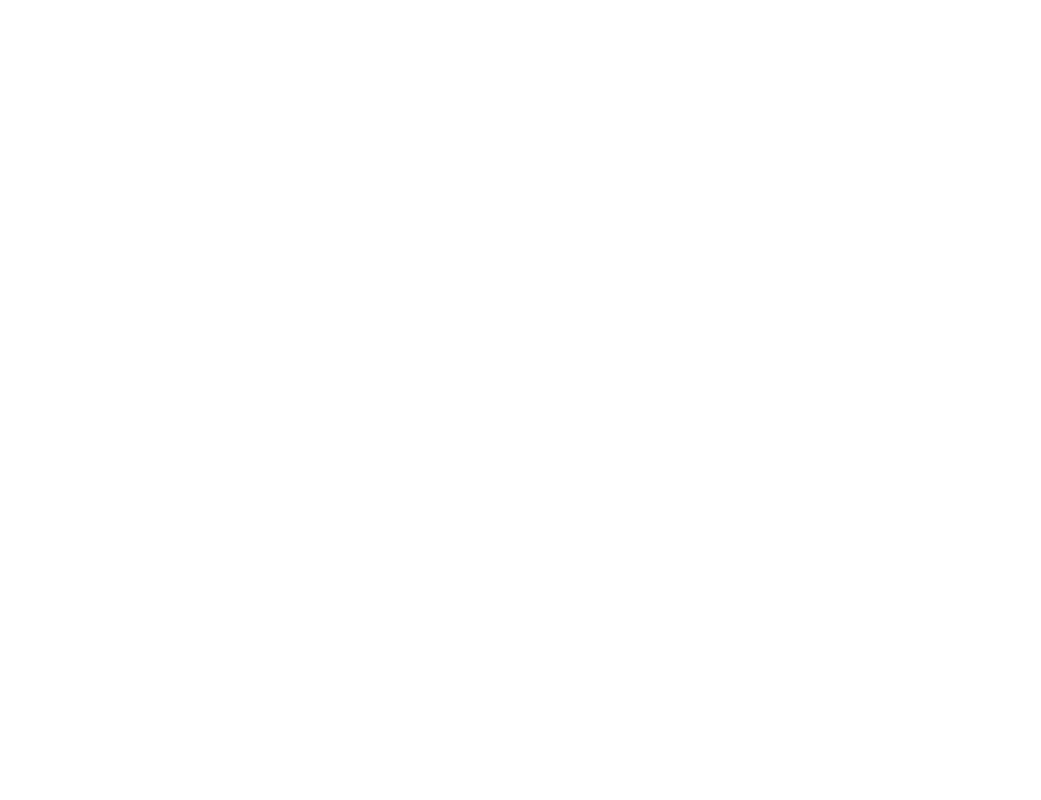
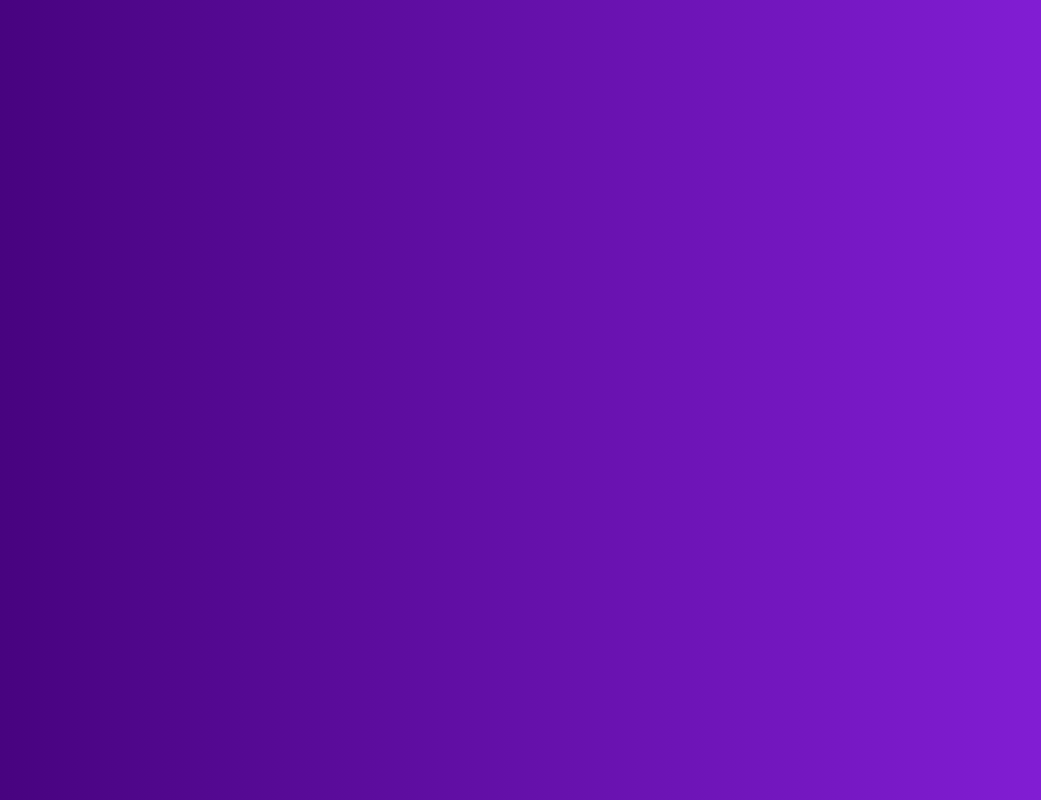
Before and after one commit to IlyaKrapivnoy/react_book_search_app, a React (Create React App) app: page / in a window 1280 px wide. Shown: the whole page, without its empty margins (119-1160 px from the left). Built offline with nearby package versions, Linux system fonts and the light colour scheme.

Commit message:
add basic styles

```diff
--- a/src/App.css
+++ b/src/App.css
@@ -1,38 +1,14 @@
+@import url("https://fonts.googleapis.com/css2?family=Nunito:wght@400;700&display=swap");
 .App {
-  text-align: center;
+  width: 100vw;
+  height: 100vh;
+  display: flex;
+  align-items: center;
+  flex-direction: column;
+  font-family: "Nunito", sans-serif;
+  background: linear-gradient(90deg, #410076, #8820dd);
 }
-
-.App-logo {
-  height: 40vmin;
-  pointer-events: none;
+body {
+  padding: 0;
+  margin: 0;
 }
-
-@media (prefers-reduced-motion: no-preference) {
-  .App-logo {
-    animation: App-logo-spin infinite 20s linear;
-  }
-}
-
-.App-header {
-  background-color: #282c34;
-  min-height: 100vh;
-  display: flex;
-  flex-direction: column;
-  align-items: center;
-  justify-content: center;
-  font-size: calc(10px + 2vmin);
-  color: white;
-}
-
-.App-link {
-  color: #61dafb;
-}
-
-@keyframes App-logo-spin {
-  from {
-    transform: rotate(0deg);
-  }
-  to {
-    transform: rotate(360deg);
-  }
-}
--- a/src/App.js
+++ b/src/App.js
@@ -1,7 +1,7 @@
 import './App.css';
 
 function App() {
-  return <div className=''></div>;
+  return <div className='App'></div>;
 }
 
 export default App;
```
